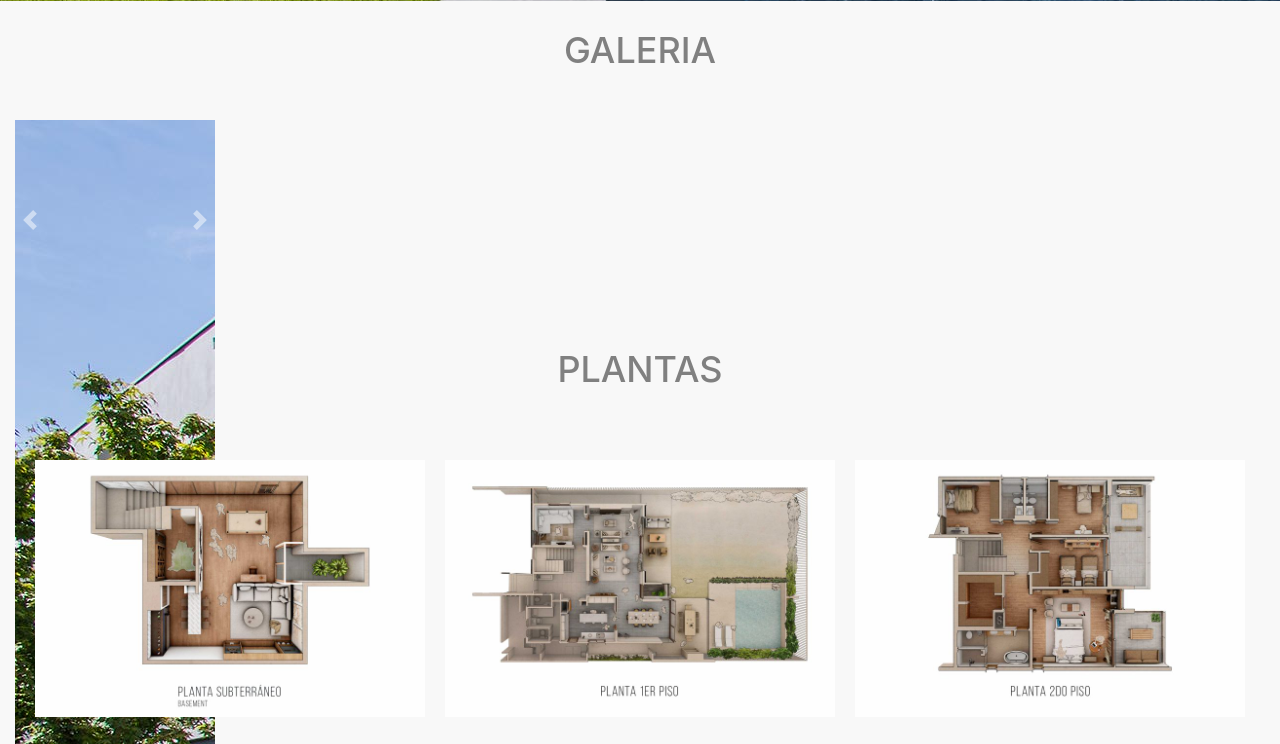
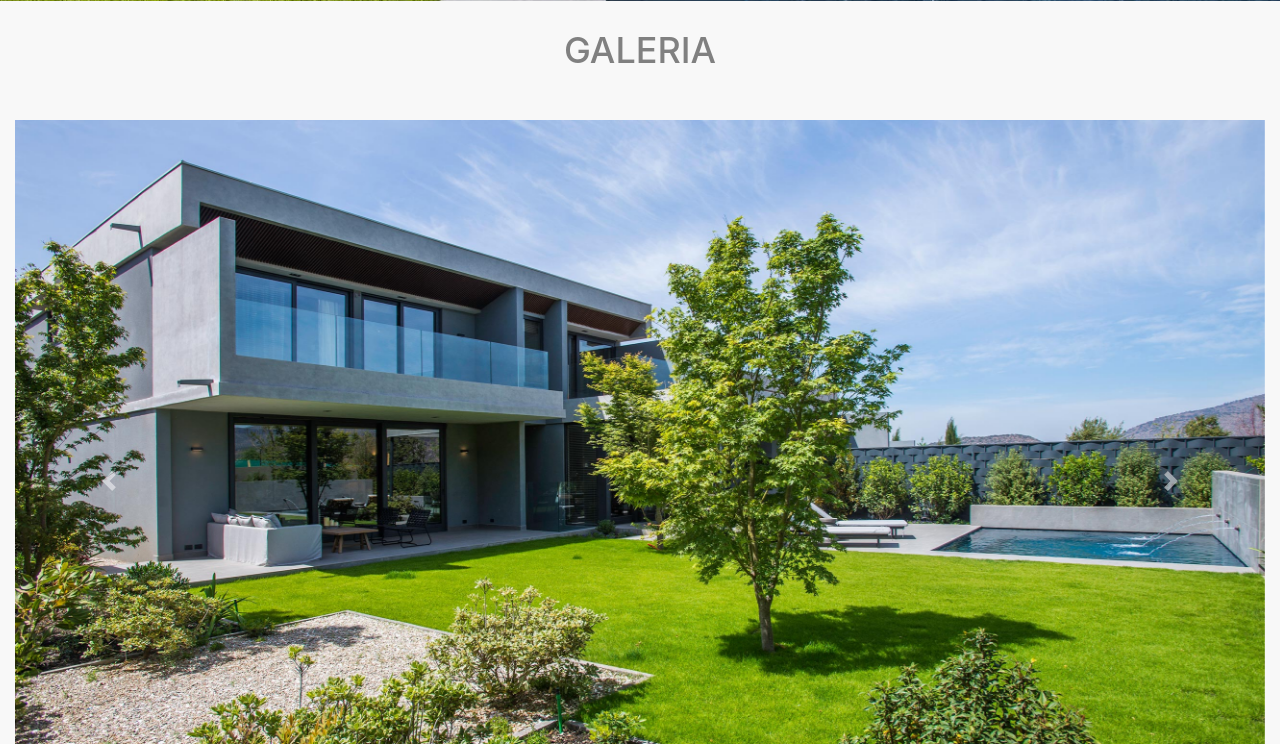
Before and after one commit to rvaldes10/InmobiliariaAmanecer, a Django app: page /index/ in a window 1280 px wide. Shown: the part 913-1657 px from the top of the page. Run offline with Django 3.2, Linux system fonts and the light colour scheme; some libraries are stand-ins or nearby versions.

Commit message:
Completa Solemne 2

```diff
--- a/Inmo_Amanecer/AppInmobiliariaAmanecer/models.py
+++ b/Inmo_Amanecer/AppInmobiliariaAmanecer/models.py
@@ -3,9 +3,9 @@ from django.db import models
 # Create your models here.
 class Cliente(models.Model):
     id_cliente = models.AutoField(primary_key=True)
-    nombreCompleto = models.CharField(max_length=50)
+    Nombre_Completo = models.CharField(max_length=50)
     mail = models.EmailField()
-    telefono = models.IntegerField()
+    telefono = models.CharField(max_length=13)
     class Meta:
         db_table = "cliente"
 
--- a/Inmo_Amanecer/AppInmobiliariaAmanecer/views.py
+++ b/Inmo_Amanecer/AppInmobiliariaAmanecer/views.py
@@ -62,15 +62,3 @@ def eliminar_cliente(request, id):
     cliente = get_object_or_404(Cliente, id_cliente=id)
     cliente.delete()
     return redirect(to="Listar_Cliente")
-
-def carousel_imagenes(request):
-
-    img = Galeria.objects.all()
-
-    data = {
-
-        'img': img
-
-    }
-
-    return render(request, 'index.html', data)
--- a/Inmo_Amanecer/Inmo_Amanecer/settings.py
+++ b/Inmo_Amanecer/Inmo_Amanecer/settings.py
@@ -141,5 +141,5 @@ EMAIL_BACKEND = 'django.core.mail.backends.smtp.EmailBackend'
 EMAIL_HOST = 'smtp.gmail.com'
 EMAIL_PORT = 587
 EMAIL_USE_TLS = True
-EMAIL_HOST_USER = 'rodrigovaldes538@gmail.com'
+EMAIL_HOST_USER = 'amanece.inmo@gmail.com'
 EMAIL_HOST_PASSWORD = 'rodrigo1005'
--- a/Inmo_Amanecer/Inmo_Amanecer/static/Css/estilo.css
+++ b/Inmo_Amanecer/Inmo_Amanecer/static/Css/estilo.css
@@ -158,12 +158,6 @@ body{
 
     }
 
-    #carouselAmanecer{
-
-        height: 200px;
-        width: 200px;
-
-    }
 
     .botonesGaleria{
 
--- a/Inmo_Amanecer/Inmo_Amanecer/template/index.html
+++ b/Inmo_Amanecer/Inmo_Amanecer/template/index.html
@@ -47,16 +47,52 @@
 
     </div>
 
-    <div id="carouselAmanecer" class="carousel slide Galeria" data-ride="carousel">
+    <div id="carouselAmanecer" class="carousel slide" data-ride="carousel">
         <div class="carousel-inner">
           <div class="carousel-item active">
-            <img src="{% static 'media/Galeria/img1.jpg' %} ">
+            <img src="{% static 'media/Galeria/img1.jpg' %}" style="width: 100%;">
           </div>
           <div class="carousel-item">
-            <img src="{% static 'media/Galeria/img2.jpg' %}">
+            <img src="{% static 'media/Galeria/img2.jpg' %}" style="width: 100%;">
           </div>
           <div class="carousel-item">
-            <img src="{% static 'media/Galeria/img3.jpg' %}">
+            <img src="{% static 'media/Galeria/img3.jpg' %}"style="width: 100%;">
+          </div>
+          <div class="carousel-item">
+            <img src="{% static 'media/Galeria/img4.jpg' %}"style="width: 100%;">
+          </div>
+          <div class="carousel-item">
+            <img src="{% static 'media/Galeria/img5.jpg' %}"style="width: 100%;">
+          </div>
+          <div class="carousel-item">
+            <img src="{% static 'media/Galeria/img6.jpg' %}"style="width: 100%;">
+          </div>
+          <div class="carousel-item">
+            <img src="{% static 'media/Galeria/img7.jpg' %}"style="width: 100%;">
+          </div>
+          <div class="carousel-item">
+            <img src="{% static 'media/Galeria/img8.jpg' %}"style="width: 100%;">
+          </div>
+          <div class="carousel-item">
+            <img src="{% static 'media/Galeria/img9.jpg' %}"style="width: 100%;">
+          </div>
+          <div class="carousel-item">
+            <img src="{% static 'media/Galeria/img10.jpg' %}"style="width: 100%;">
+          </div>
+          <div class="carousel-item">
+            <img src="{% static 'media/Galeria/img11.jpg' %}"style="width: 100%;">
+          </div>
+          <div class="carousel-item">
+            <img src="{% static 'media/Galeria/img12.jpg' %}"style="width: 100%;">
+          </div>
+          <div class="carousel-item">
+            <img src="{% static 'media/Galeria/img13.jpg' %}"style="width: 100%;">
+          </div>
+          <div class="carousel-item">
+            <img src="{% static 'media/Galeria/img3.jpg' %}"style="width: 100%;">
+          </div>
+          <div class="carousel-item">
+            <img src="{% static 'media/Galeria/img3.jpg' %}"style="width: 100%;">
           </div>
         </div>
         <a class="carousel-control-prev" href="#carouselAmanecer" role="button" data-slide="prev">
@@ -67,7 +103,7 @@
           <span class="carousel-control-next-icon" aria-hidden="true"></span>
           <span class="sr-only">Next</span>
         </a>
-      </div>
+    </div>
 
 </div>
 
--- a/Inmo_Amanecer/Inmo_Amanecer/template/registration/login.html
+++ b/Inmo_Amanecer/Inmo_Amanecer/template/registration/login.html
@@ -53,7 +53,7 @@
 
                     <div style="text-align: left; padding-left: 16px; padding-bottom: 16px;">
 
-                        <a href="{% url 'Recuperar_Contraseña' %}">¿Olvidaste tu contraseña?</a>
+                        <a href="{% url 'password_reset' %}">¿Olvidaste tu contraseña?</a>
 
                     </div>
                 </div>
--- a/Inmo_Amanecer/Inmo_Amanecer/urls.py
+++ b/Inmo_Amanecer/Inmo_Amanecer/urls.py
@@ -15,26 +15,26 @@ Including another URLconf
 """
 from django.contrib import admin
 from django.urls import path, include
-from Inmo_Amanecer.views import masterplan
+from Inmo_Amanecer.views import masterplan, home
 from AppInmobiliariaAmanecer.views import CotizacionCliente, listar_clientes, \
-    modificar_cliente, eliminar_cliente, carousel_imagenes
+    modificar_cliente, eliminar_cliente
 from django.conf import settings
 from django.conf.urls.static import static
 from django.contrib.auth import views as auth_views
 
 urlpatterns = [
     path('admin/', admin.site.urls),
-    path('index/', carousel_imagenes, name="Index"),
+    path('index/', home, name="Index"),
     path('masterplan/', masterplan, name="Master_Plan"),
     path('cotizacion_cliente/', CotizacionCliente, name="Cotizacion_Cliente" ),
     path('listar_clientes/', listar_clientes, name="Listar_Cliente"),
     path('listar_clientes/modificar_cliente/<int:id>/', modificar_cliente, name="Modificar_Cliente"),
     path('listar_clientes/eliminar_cliente/<int:id>/', eliminar_cliente, name="Eliminar_Cliente"),
     path('accounts/', include('django.contrib.auth.urls')),
-    path('recuperar_contraseña/', auth_views.PasswordResetView.as_view(template_name='registration/reset_passwd.html'), name="Recuperar_Contraseña"),
-    path('recuperar_contraseña/', auth_views.PasswordResetDoneView.as_view(template_name='registration/reset_passwd_sended.html'), name="Recuperar_Contraseña_Enviado"),
-    path('recuperar_contraseña/', auth_views.PasswordResetConfirmView.as_view(template_name='registration/reset_passwd_form.html'), name="Recuperar_Contraseña_Formulario"),
-    path('recuperar_contraseña/', auth_views.PasswordResetCompleteView.as_view(template_name='registration/reset_passwd_ready.html'), name="Recuperar_Contraseña_Enviado"),
+    path('recuperar_contraseña/', auth_views.PasswordResetView.as_view(template_name='registration/reset_passwd.html'), name="password_reset"),
+    path('recuperar_contraseña_enviado/', auth_views.PasswordResetDoneView.as_view(template_name='registration/reset_passwd_sended.html'), name="password_reset_done"),
+    path('recuperar_contraseña_form/<uidb64>/<token>', auth_views.PasswordResetConfirmView.as_view(template_name='registration/reset_passwd_form.html'), name="password_reset_confirm"),
+    path('recuperar_contraseña_listo/', auth_views.PasswordResetCompleteView.as_view(template_name='registration/reset_passwd_ready.html'), name="password_reset_complete"),
 
 ]
 
--- a/Inmo_Amanecer/Inmo_Amanecer/views.py
+++ b/Inmo_Amanecer/Inmo_Amanecer/views.py
@@ -1,4 +1,7 @@
 from django.shortcuts import render
+
+def home(request):
+    return render(request, 'index.html')
 
 def masterplan(request):
     return render(request, 'masterplan.html')
```
Also changed, not shown: Inmo_Amanecer/Inmo_Amanecer/template/Modificar.html (+4 -29 lines), Inmo_Amanecer/Inmo_Amanecer/template/cotizacion.html (+10 -35 lines), Inmo_Amanecer/AppInmobiliariaAmanecer/migrations/0007_auto_20201114_2102.py (added), Inmo_Amanecer/AppInmobiliariaAmanecer/migrations/0008_auto_20201114_2108.py (added).
